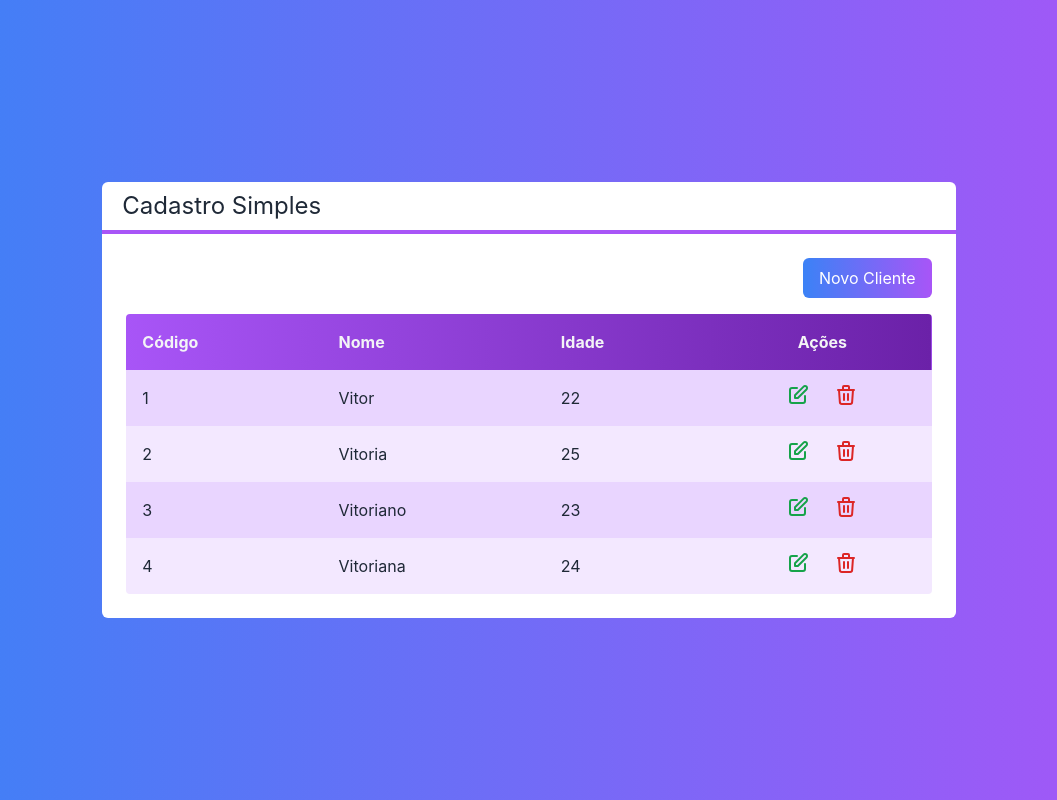
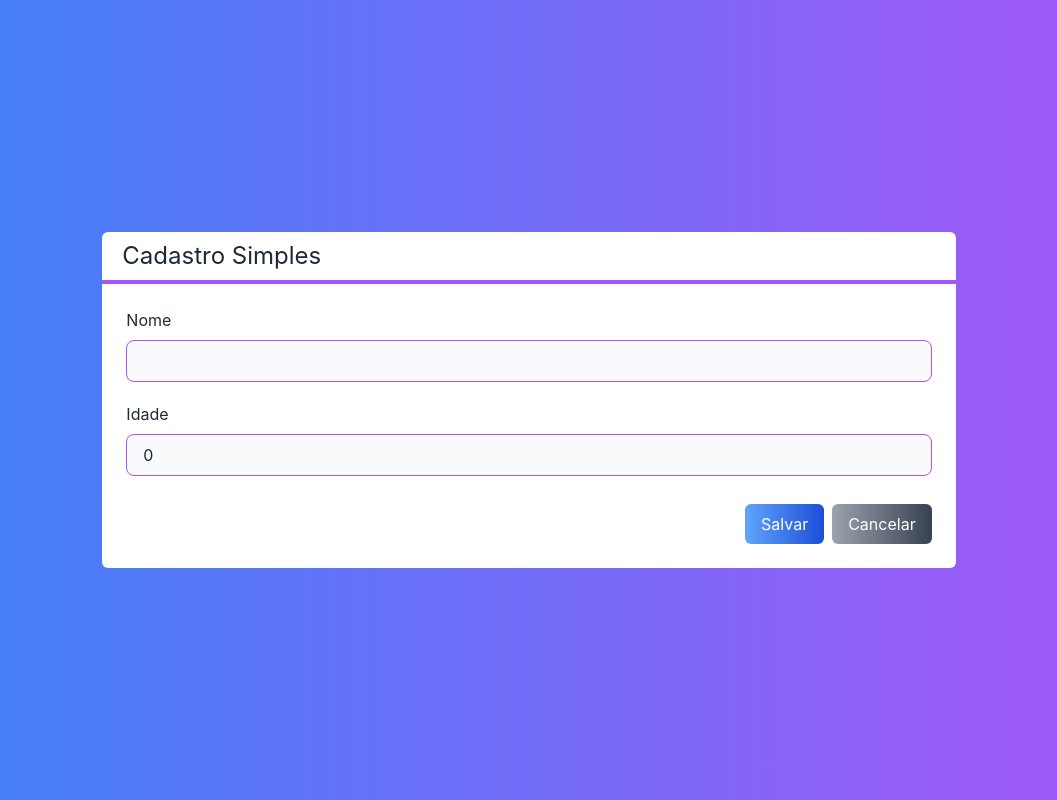
Before and after one commit to VitorHugoTeixeira/nextCrud, a Next.js app: page / in a window 1280 px wide. Both pictures are taken after a click on the button "Novo Cliente". Shown: the whole page, without its empty margins (111-1168 px from the left). Built offline with nearby package versions, Linux system fonts and the light colour scheme.

Commit message:
New components called Button, Input and Form added. Functions to integrate table with form is complete.

```diff
--- a/src/components/Button.tsx
+++ b/src/components/Button.tsx
@@ -1,16 +1,24 @@
-import { colorsGroup } from "../dynamicCSS/ButtonCSSDynamic"
+// import { colorsGroup } from "../dynamicCSS/ButtonCSSDynamic"
+
+
+const colorsGroup = {
+    green: ['from-green-400', 'to-green-700'],
+    blue: ['from-blue-400', 'to-blue-700'],
+    gray: ['from-gray-400', 'to-gray-700']
+}
 
 interface ButtonProps {
     //need to configurate tailwind to this line under work
     color?: 'green' | 'gray' | 'blue'
     className?: string
     children: any
+    onClick?: () => void
 }
 
 export default function Button(props: ButtonProps) {
     const color = props.color ?? 'gray'
     return (
-        <button className={`bg-gradient-to-r ${colorsGroup[color][0]} ${colorsGroup[color][1]}
+        <button onClick={props.onClick} className={`bg-gradient-to-r ${colorsGroup[color][0]} ${colorsGroup[color][1]}
             text-white px-4 py-2 rounded-md
             ${props.className}`}>
             {props.children}
--- /dev/null
+++ b/src/components/Form.tsx
@@ -0,0 +1,34 @@
+import { useState } from "react";
+import Client from "../core/Client";
+import Button from "./Button";
+import Input from "./Input";
+
+interface FormProps {
+    client: Client
+    didClientChange?: (client: Client) => void
+    canceled?: () => void
+}
+
+export default function Form(props: FormProps) {
+    const id = props.client?.id
+    const [name, setName] = useState(props.client.name ?? '')
+    const [age, setAge] = useState(props.client.age ?? 0)
+
+    return (
+        <div>
+            {id ? (
+                <Input text="Código" value={id} readOnly className="mb-5" />
+            ) : false}
+            <Input text="Nome" value={name} didValueChange={setName} className="mb-5" />
+            <Input text="Idade" value={age} type="number" didValueChange={setAge} />
+            <div className="flex justify-end mt-7">
+                <Button className="mr-2" color="blue" onClick={() => props.didClientChange?.(new Client(name, +age, id))}>
+                    {id ? 'Alterar' : 'Salvar'}
+                </Button>
+                <Button onClick={props.canceled}>
+                    Cancelar
+                </Button>
+            </div>
+        </div>
+    )
+}
--- /dev/null
+++ b/src/components/Input.tsx
@@ -0,0 +1,23 @@
+interface InputProps {
+    text:string
+    type?: 'text' | 'number'
+    value: any
+    readOnly?: boolean
+    didValueChange?: (value: any) => void
+    className?: string
+}
+
+export default function Input(props: InputProps){
+    return(
+        <div className={`flex flex-col ${props.className}`}>
+            <label className="mb-2">
+                {props.text}
+            </label>
+            <input className={`
+                border border-purple-500 rounded-lg focus:outline-none bg-gray-50
+                px-4 py-2 ${props.readOnly ? '' : 'focus:bg-white'}
+            `} type={props.type ?? "text"} value={props.value} readOnly={props.readOnly}
+            onChange={e => props.didValueChange?.(e.target.value)}/>
+        </div>
+    )
+}
--- a/src/dynamicCSS/ButtonCSSDynamic.ts
+++ /dev/null
@@ -1,5 +0,0 @@
-export const colorsGroup = {
-    green: ['from-green-400', 'to-green-700'],
-    blue: ['from-blue-400', 'to-blue-700'],
-    gray: ['from-gray-400', 'to-gray-700']
-}
--- a/src/pages/index.tsx
+++ b/src/pages/index.tsx
@@ -1,11 +1,16 @@
 import Head from 'next/head'
 import Image from 'next/image'
+import { useState } from 'react'
 import Button from '../components/Button'
+import Form from '../components/Form'
 import Layout from '../components/Layout'
 import Table from '../components/Table'
 import Client from '../core/Client'
 
 export default function Home() {
+
+  const [client, setClient] = useState<Client>(Client.void())
+  const [visible, setVisible] = useState<'table' | 'form'>('table')
 
   const listClients = [
     new Client('Vitor', 22, '1'),
@@ -15,24 +20,44 @@ export default function Home() {
   ]
 
   function selectedClient(client: Client) {
-    console.log(client.name)
+    setClient(client)
+    setVisible('form')
   }
 
   function excludedClient(client: Client) {
     console.log(client.name)
   }
+
+  function newClient() {
+    setClient(Client.void())
+    setVisible('form')
+  }
+
+  function saveClient(client: Client) {
+    console.log(client)
+    setVisible('table')
+  }
+
+
   return (
     <div className={`
     flex justify-center items-center h-screen bg-gradient-to-r
     from-blue-500   to-purple-500 text-white`}>
 
       <Layout title='Cadastro Simples'>
-        <div className="flex justify-end">
-          <Button color="green" className='mb-4'>Novo Cliente</Button>
-        </div>
-        <Table listClients={listClients} selectedClient={selectedClient} excludedClient={excludedClient}></Table>
+        {visible === 'table' ? (
+          <>
+            <div className="flex justify-end">
+              <Button color="green" className='mb-4' onClick={newClient}>
+                Novo Cliente
+              </Button>
+            </div>
+            <Table listClients={listClients} selectedClient={selectedClient} excludedClient={excludedClient}></Table>
+          </>
+        ) : (
+          <Form didClientChange={saveClient} client={client} canceled={() => setVisible('table')} />
+        )}
       </Layout>
-
     </div>
   )
 }
```
